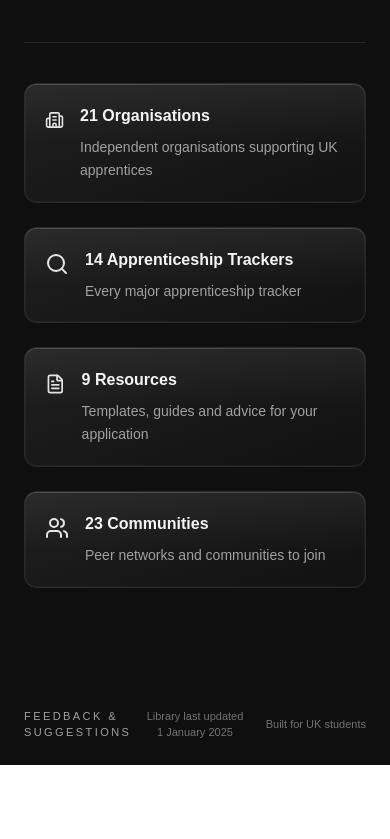
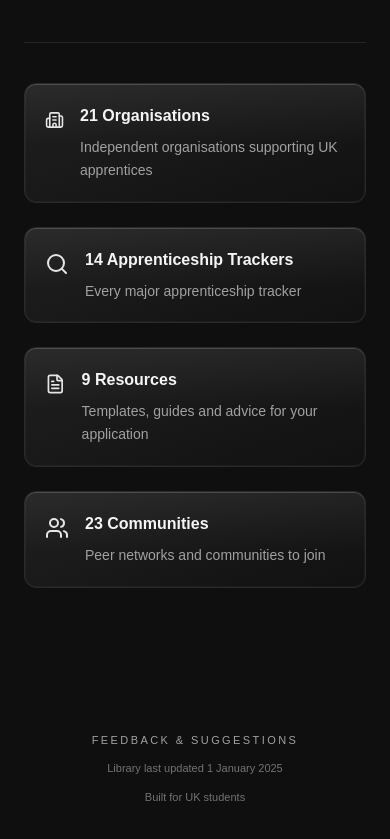
Before and after one commit to NishantBrahmbhatt/aprntcshp, a Next.js app: page / in a window 390 px wide. Shown: the part 360-1199 px from the top of the page. Before the commit the page ends 1125 px from the top, so only its background shows below. Built offline with nearby package versions, Linux system fonts and the light colour scheme.

Commit message:
footers were group too closely on the phone so improved the layout to look better

```diff
--- a/components/SiteFooter.tsx
+++ b/components/SiteFooter.tsx
@@ -11,12 +11,12 @@ export function SiteFooter() {
     process.env.NEXT_PUBLIC_LAST_UPDATED || FALLBACK_LAST_UPDATED;
 
   return (
-    <footer className="mt-10 grid grid-cols-3 items-center gap-4 text-[11px] sm:text-xs text-neutral-500">
+    <footer className="mt-10 grid grid-cols-1 md:grid-cols-3 items-center justify-items-center md:justify-items-stretch gap-3 md:gap-4 px-4 py-6 md:px-0 md:py-0 text-[11px] sm:text-xs text-neutral-500">
       <a
         href={FEEDBACK_HREF}
         target="_blank"
         rel="noopener noreferrer"
-        className="tracking-[0.22em] uppercase text-neutral-400 hover:text-white transition-[color] duration-200 ease"
+        className="whitespace-nowrap tracking-[0.22em] uppercase text-neutral-400 hover:text-white transition-[color] duration-200 ease"
       >
         Feedback & suggestions
       </a>
@@ -28,7 +28,7 @@ export function SiteFooter() {
       >
         Library last updated {buildTime}
       </a>
-      <div className="flex justify-end">
+      <div className="flex w-full justify-center md:justify-end">
         <FooterTagline />
       </div>
     </footer>
```
